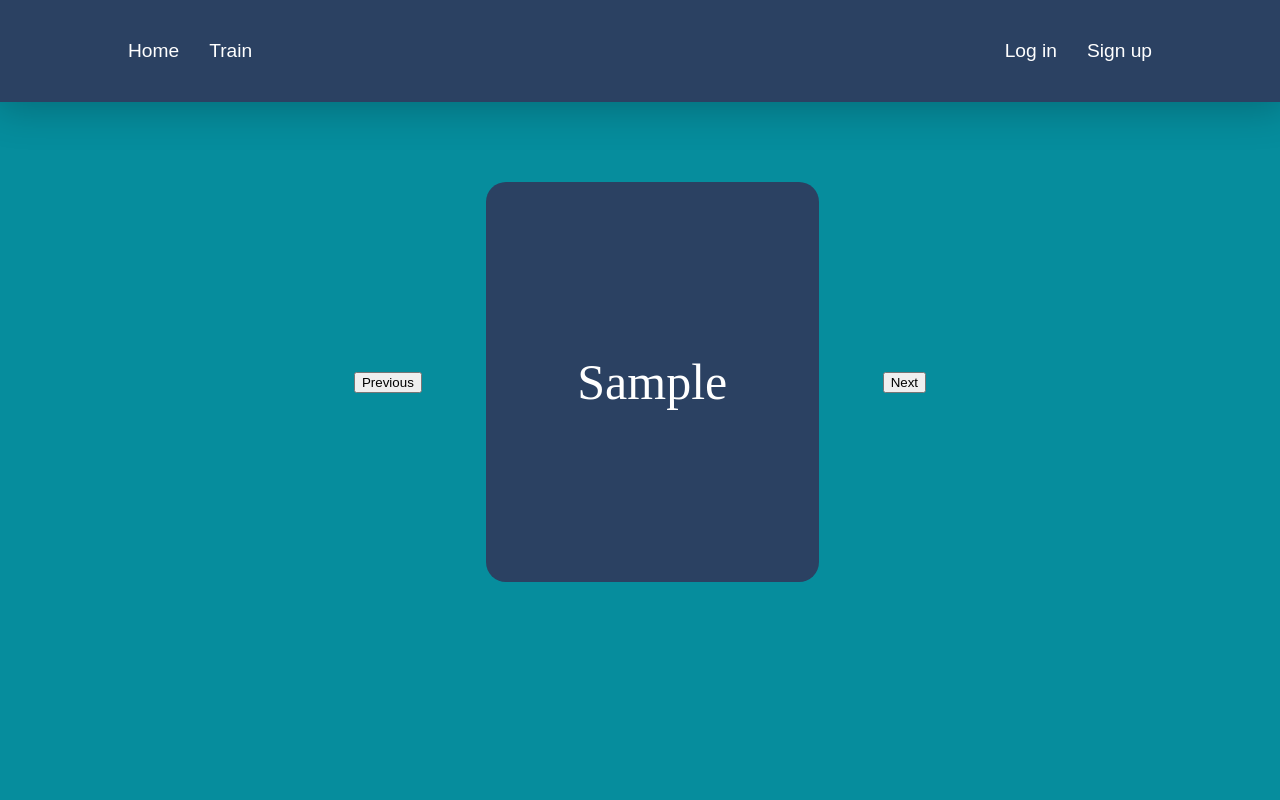
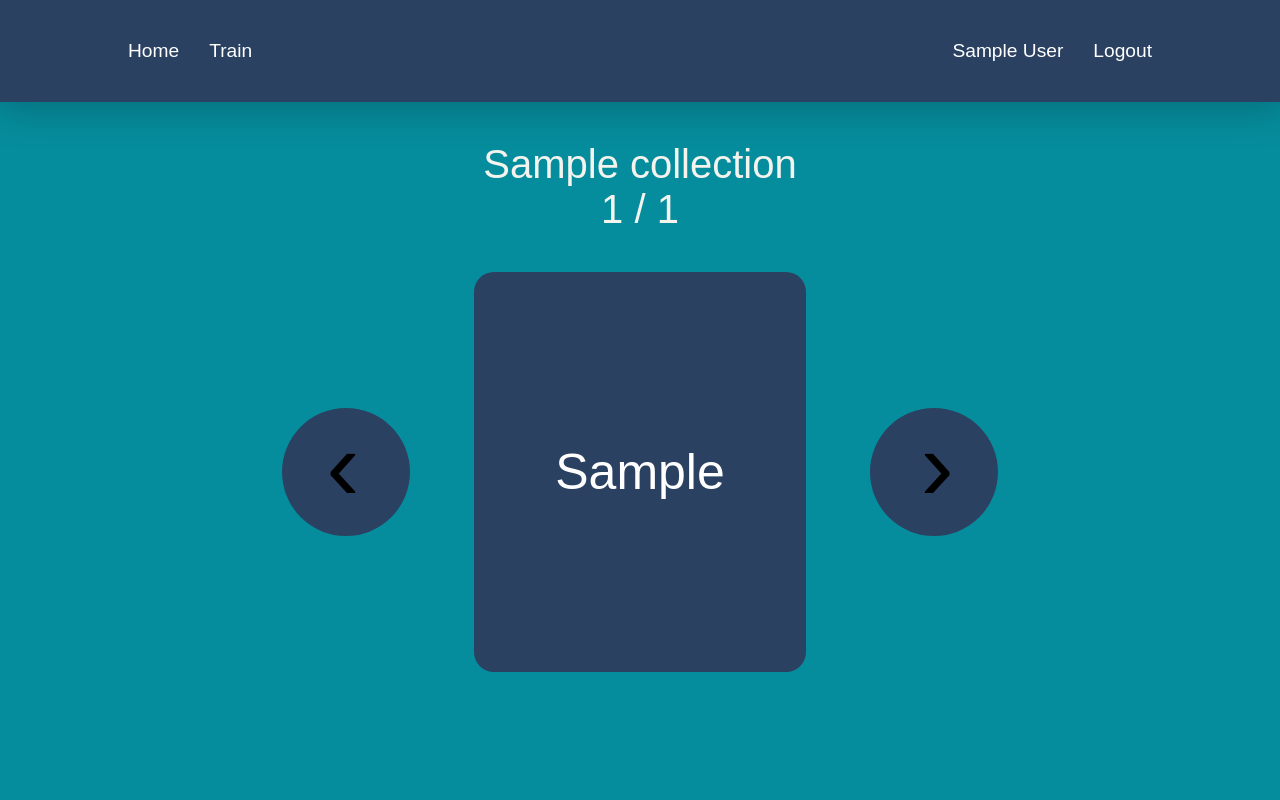
Before and after one commit to iszablowski/flashcards_app, a Flask app: page /flashcards/collection/1/train in a window 1280 px wide. Run offline with Flask 3, Linux system fonts and the light colour scheme; a user stored in the database is signed in; tables that the repository leaves empty hold one stand-in row (values such as "Sample post").

Commit message:
collection info in training and buttons style

```diff
--- a/src/application/__init__.py
+++ b/src/application/__init__.py
@@ -13,7 +13,7 @@ def create_app():
 
     app.config['SECRET_KEY'] = getenv('SECRET_KEY')
     app.config['SQLALCHEMY_DATABASE_URI'] = getenv('SQLALCHEMY_DATABASE_URI')
-    app.config['PERMANENT_SESSION_LIFETIME'] = timedelta(minutes=5)
+    app.config['PERMANENT_SESSION_LIFETIME'] = timedelta(minutes=10)
 
     db.init_app(app)
 
--- a/src/application/cards.py
+++ b/src/application/cards.py
@@ -121,4 +121,7 @@ def flashcards_training(collection_id):
     flashcards_to_train_dict = { card.card_front: card.card_description for card in flashcards_to_train_query}
 
     return render_template('flashcards/train.html',
-                           flashcards=json.dumps(flashcards_to_train_dict))
+                           flashcards=json.dumps(flashcards_to_train_dict),
+                           user_name=current_user.name,
+                           logged_in=current_user.is_authenticated,
+                           collection_name=collection_to_train.collection_name)
--- a/src/application/static/css-styles/styles.css
+++ b/src/application/static/css-styles/styles.css
@@ -236,7 +236,7 @@ html, body {
     align-items: center;
     justify-content: center;
     gap: 5vw;
-    margin-top: 10vh;
+    margin-top: 5vh;
 }
 
 .train-card {
@@ -249,4 +249,44 @@ html, body {
     height: 50vh;
     width: 26vw;
     font-size: 50px;
+    font-family: Arial, sans-serif;
 }
+
+.step-btn {
+    font-size: 100px;
+    background-color: #2B4162;
+    border: none;
+    border-radius: 100px;
+    padding-bottom: 13px;
+    padding-top: 0px;
+    transition: 350ms ease color;
+}
+
+#go-next {
+    padding-left: 50px;
+    padding-right: 44px ;
+}
+
+#go-previous {
+    padding-right: 50px;
+    padding-left: 44px ;
+}
+
+.step-btn:hover {
+    color: #F4F3EE;
+}
+
+.step-btn:active {
+    transform: scale(1.1);
+}
+
+.collection-info {
+    display: flex;
+    flex-direction: column;
+    align-items: center;
+    justify-content: center;
+    margin-top: 5vh;
+    font-family: Arial, sans-serif;
+    font-size: 40px;
+    color: #F4F3EE;
+}
--- a/src/application/static/js-scripts/flashcards_moving.js
+++ b/src/application/static/js-scripts/flashcards_moving.js
@@ -2,6 +2,7 @@ const card_text = document.querySelector('#card-value');
 const button_previous = document.querySelector('#go-previous');
 const button_next = document.querySelector('#go-next');
 const card = document.querySelector('.train-card');
+const flashcard_number = document.querySelector('#flashcard-number');
 
 let front; let back;
 let current_flashcard_index = 0;
@@ -12,10 +13,15 @@ function get_current_flashcard(index) {
     return [front, flashcards[front]];
 }
 
+function update_flashcard_number() {
+    flashcard_number.innerHTML = `${current_flashcard_index+1} / ${max_flashcard_index+1}`;
+}
+
 function init_training() {
     [front, back] = get_current_flashcard(current_flashcard_index);
     card_text.value = 'front';
     card_text.innerHTML = front;
+    update_flashcard_number();
 }
 
 function set_flashcard_side() {
@@ -39,6 +45,7 @@ function next_card() {
     if (current_flashcard_index < max_flashcard_index) {
         current_flashcard_index++;
         set_flashcard_content();
+        update_flashcard_number();
     }
 }
 
@@ -46,6 +53,7 @@ function previous_card() {
     if (current_flashcard_index > 0) {
         current_flashcard_index--;
         set_flashcard_content();
+        update_flashcard_number();
     }
 }
 
--- a/src/application/templates/flashcards/train.html
+++ b/src/application/templates/flashcards/train.html
@@ -4,12 +4,18 @@
 {% block signin %}{% endblock %}
 {% block signup %}{% endblock %}
 {% block hero %}
-<div class="flashcard-train">
-    <button id="go-previous">Previous</button>
-    <div class="train-card">
-        <span id="card-value" value="front"></span>
+<div>
+    <div class="collection-info">
+        <span>{{collection_name}}</span>
+        <span id="flashcard-number"></span>
     </div>
-    <button id="go-next">Next</button>
+    <div class="flashcard-train">
+        <button id="go-previous" class="step-btn">&#8249;</button>
+        <div class="train-card">
+            <span id="card-value" value="front"></span>
+        </div>
+        <button id="go-next" class="step-btn">&#8250;</button>
+    </div>
 </div>
 <script>
     let flashcards = JSON.parse('{{ flashcards | safe }}')
```
